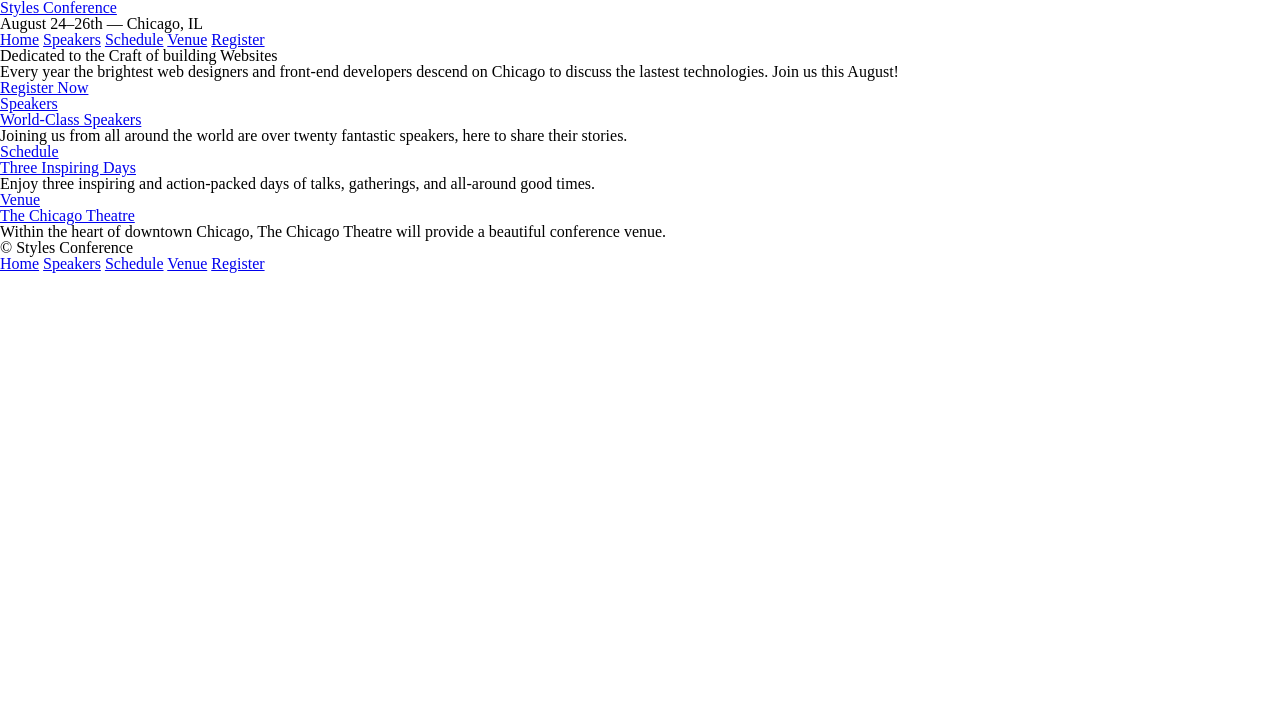
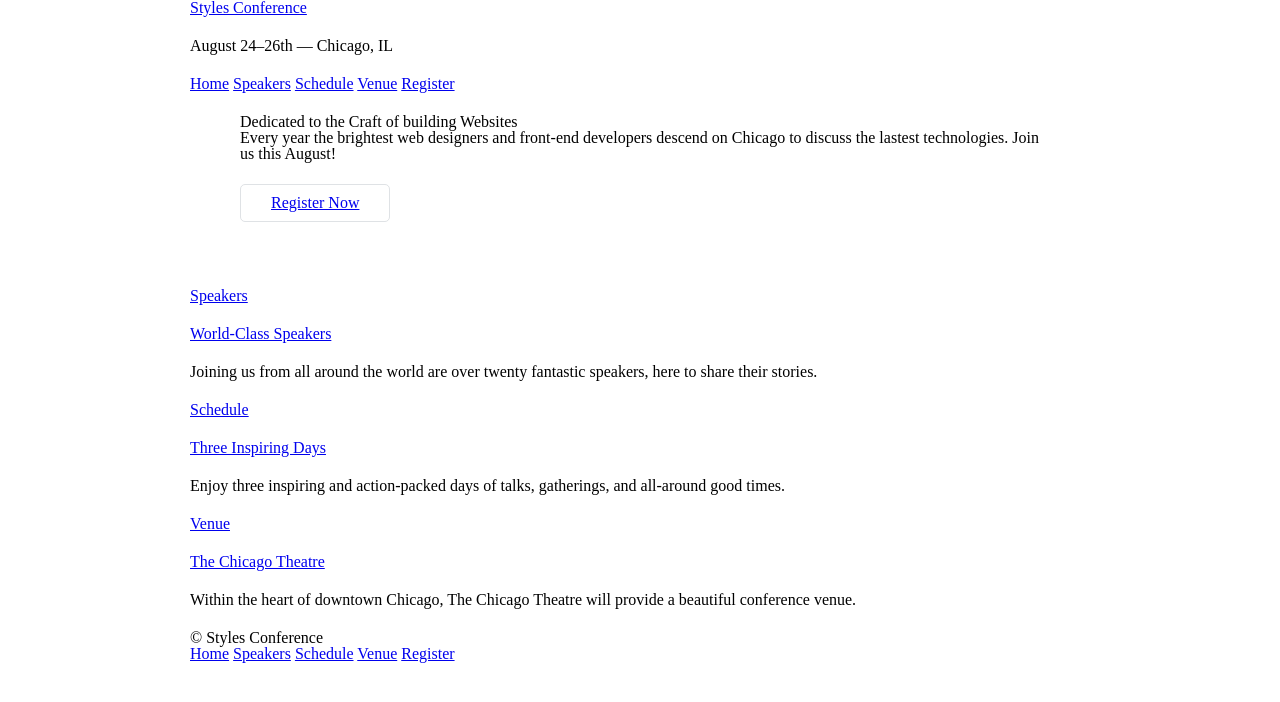
Before and after one commit to Trelle823/Style-Conference, a plain HTML site: page index.html in a window 1280 px wide. Drawn offline with Linux system fonts and the light colour scheme.

Commit message:
Lesson 3 - Opening the Box Model

```diff
--- a/assets/stylessheets/main.css
+++ b/assets/stylessheets/main.css
@@ -46,3 +46,57 @@ table {
 	border-collapse: collapse;
 	border-spacing: 0;
 }
+
+/*
+========================================
+Grid
+========================================
+*/
+
+*, *::before, *::after {
+	box-sizing: border-box;
+}
+
+.container {
+	width: 960px;
+	padding: 0 30px;
+	margin: 0 auto;
+}
+
+
+/*
+========================================
+Typography
+========================================
+*/
+
+p, h1, h3, h4, h5 {
+	margin-bottom: 22px;
+}
+
+/*
+========================================
+Buttons
+========================================
+*/
+
+.btn {
+	display: inline-block;
+	border-radius: 5px;
+	margin: 0;
+}
+
+.btn-alt {
+	border: 1px solid #dfe2e5;
+	padding: 10px 30px;
+}
+
+/*
+========================================
+Home
+========================================
+*/
+
+.hero {
+	padding: 22px 80px 66px 80px;
+}
--- a/index.html
+++ b/index.html
@@ -7,7 +7,7 @@
     <link rel="stylesheet" href="assets/stylessheets/main.css">
 </head>
 <body>
-    <header>
+    <header class="container">
         <h1>
             <a href="index.html">Styles Conference</a>
         </h1>
@@ -23,18 +23,18 @@
         </nav>
     </header>
 
-    <!-- Introduction Section -->
-    <section>
+    <!-- Introduction Section (hero) -->
+    <section class="container hero">
         <h2>Dedicated to the Craft of building Websites</h2>
         <p>Every year the brightest web designers and front-end
             developers descend on Chicago to discuss the lastest
             technologies. Join us this August!</p>
 
-        <a href="register.html">Register Now</a>
+        <a href="register.html" class="btn btn-alt">Register Now</a>
     </section>
 
     <!-- Page Teaser Section -->
-    <section>
+    <section class="container">
         <!-- Speakers Section -->
         <section>
             <a href="speakers.html">
@@ -42,7 +42,6 @@
                 <h3>World-Class Speakers</h3>
             </a>
             <p>Joining us from all around the world are over twenty fantastic speakers, here to share their stories.</p>
-        </section>
         </section>
 
         <!-- Schedule Section -->
@@ -62,8 +61,9 @@
             </a>
             <p>Within the heart of downtown Chicago, The Chicago Theatre will provide a beautiful conference venue.</p>
         </section>
+    </section>
 
-    <footer>
+    <footer class="container">
         <small>&copy; Styles Conference</small>
 
         <!-- Navigationg for Styles Conference -->
```
Also changed, not shown: register.html (+5 -3 lines), schedule.html (+5 -3 lines), speakers.html (+5 -3 lines), venue.html (+5 -3 lines). Lines whose indentation alone changed are shown as unchanged.
